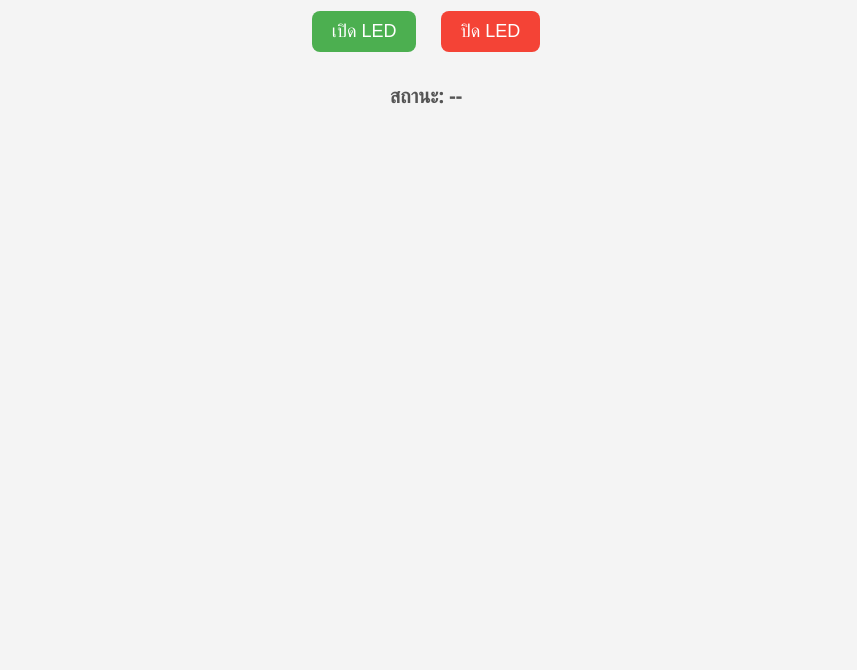
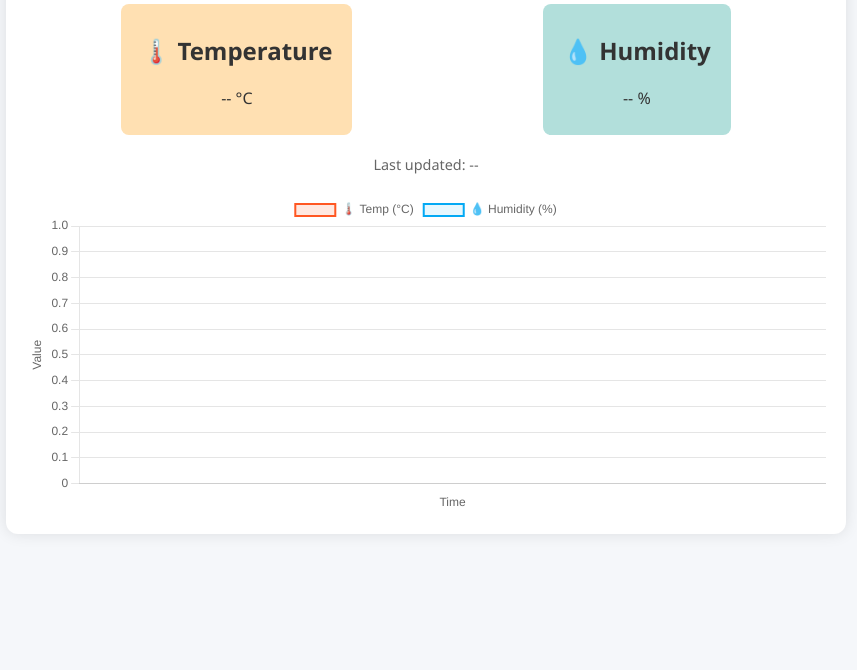
Before and after one commit to naphattanon4519/iotproject, a plain HTML site: page index.html in a window 1280 px wide. Shown: the part 130-800 px from the top of the page, without its empty margins (214-1071 px from the left). Drawn offline with nearby package versions, Linux system fonts and the light colour scheme; no server answers.

Commit message:
Add files via upload

```diff
--- a/index.html
+++ b/index.html
@@ -1,84 +1,165 @@
+
 <!DOCTYPE html>
-<html lang="th">
+<html lang="en">
 <head>
-  <meta charset="UTF-8" />
-  <meta name="viewport" content="width=device-width, initial-scale=1.0" />
-  <title>ควบคุมหลอดไฟ LED ด้วย Firebase</title>
+  <meta charset="UTF-8">
+  <title>IoT Temp & Humidity Monitor</title>
+  <meta name="viewport" content="width=device-width, initial-scale=1.0">
   <script src="https://www.gstatic.com/firebasejs/8.10.0/firebase-app.js"></script>
   <script src="https://www.gstatic.com/firebasejs/8.10.0/firebase-database.js"></script>
+  <script src="https://cdn.jsdelivr.net/npm/chart.js"></script>
   <style>
     body {
       font-family: 'Segoe UI', sans-serif;
+      background: #f5f7fa;
+      color: #333;
+      margin: 0;
+      padding: 0;
+    }
+    .container {
+      max-width: 800px;
+      margin: 30px auto;
+      background: #fff;
+      padding: 20px;
+      border-radius: 12px;
+      box-shadow: 0px 0px 15px rgba(0,0,0,0.1);
+    }
+    h1 {
       text-align: center;
-      padding: 50px;
-      background: #f4f4f4;
+      margin-bottom: 20px;
     }
-    h2 {
-      color: #333;
+    .current-data {
+      display: flex;
+      justify-content: space-around;
+      margin-bottom: 20px;
     }
-    .btn {
-      font-size: 18px;
+    .data-box {
+      text-align: center;
       padding: 10px 20px;
-      margin: 10px;
-      border: none;
       border-radius: 8px;
-      cursor: pointer;
-      transition: background 0.3s ease;
+      background-color: #e0f7fa;
     }
-    .btn-on {
-      background-color: #4CAF50;
-      color: white;
+    .data-box.temp {
+      background-color: #ffe0b2;
     }
-    .btn-on:hover {
-      background-color: #45a049;
+    .data-box.hum {
+      background-color: #b2dfdb;
     }
-    .btn-off {
-      background-color: #f44336;
-      color: white;
+    #timestamp {
+      text-align: center;
+      font-size: 0.9em;
+      color: #666;
+      margin-bottom: 20px;
     }
-    .btn-off:hover {
-      background-color: #da190b;
-    }
-    #ledStatus {
-      font-size: 20px;
-      font-weight: bold;
-      color: #555;
-      margin-top: 20px;
+    canvas {
+      background: #fff;
+      border-radius: 10px;
     }
   </style>
 </head>
 <body>
-  <h2>💡 ควบคุมหลอดไฟ LED ผ่าน Firebase</h2>
-  <button class="btn btn-on" onclick="setLedStatus('on')">เปิด LED</button>
-  <button class="btn btn-off" onclick="setLedStatus('off')">ปิด LED</button>
-  <p id="ledStatus">สถานะ: --</p>
+  <div class="container">
+    <h1>🌤️ Temp & Humidity Monitor</h1>
+    <div class="current-data">
+      <div class="data-box temp">
+        <h2>🌡️ Temperature</h2>
+        <p id="temp">-- °C</p>
+      </div>
+      <div class="data-box hum">
+        <h2>💧 Humidity</h2>
+        <p id="hum">-- %</p>
+      </div>
+    </div>
+    <div id="timestamp">Last updated: --</div>
+    <canvas id="chart" height="120"></canvas>
+  </div>
 
   <script>
-    // 🔧 ตั้งค่า Firebase
-    const firebaseConfig = {
-      apiKey: "AIzaSyDRY4j_dl_0XHklG4t0rU8ceHgBj5xTeHc",
-      authDomain: "ledcontrol-929b9.firebaseapp.com",
-      databaseURL: "https://ledcontrol-929b9-default-rtdb.firebaseio.com",
-      projectId: "ledcontrol-929b9",
-      storageBucket: "ledcontrol-929b9.firebasestorage.app",
-      messagingSenderId: "913743991583",
-      appId: "1:913743991583:web:e4bd57021410adbaecd62a"
+    // Firebase config (แก้ไขค่าด้านล่างให้ตรงกับโปรเจกต์คุณ)
+    var firebaseConfig = {
+      apiKey: "AIzaSyBVyiqdsl4HQ0CeC06AMtp06V-IgOKEQlE",
+      authDomain: "iotproject-200a1-default-rtdb.firebaseio.com",
+      databaseURL: "https://iotproject-200a1-default-rtdb.firebaseio.com",
+      projectId: "iotproject-200a1T"
     };
+    firebase.initializeApp(firebaseConfig);
+    var db = firebase.database();
 
-    // 🚀 เริ่มต้น Firebase
-    firebase.initializeApp(firebaseConfig);
-    const db = firebase.database();
+    const tempEl = document.getElementById("temp");
+    const humEl = document.getElementById("hum");
+    const timeEl = document.getElementById("timestamp");
 
-    // 📤 ฟังก์ชันควบคุม LED
-    const setLedStatus = (status) => {
-      db.ref("led").set(status);
-    };
+    const ctx = document.getElementById('chart').getContext('2d');
+    const chart = new Chart(ctx, {
+      type: 'line',
+      data: {
+        labels: [],
+        datasets: [{
+          label: '🌡️ Temp (°C)',
+          data: [],
+          backgroundColor: 'rgba(255, 138, 101, 0.2)',
+          borderColor: 'rgba(255, 87, 34, 1)',
+          borderWidth: 2,
+          fill: true
+        },
+        {
+          label: '💧 Humidity (%)',
+          data: [],
+          backgroundColor: 'rgba(129, 212, 250, 0.2)',
+          borderColor: 'rgba(3, 169, 244, 1)',
+          borderWidth: 2,
+          fill: true
+        }]
+      },
+      options: {
+        responsive: true,
+        scales: {
+          x: {
+            title: { display: true, text: 'Time' }
+          },
+          y: {
+            beginAtZero: true,
+            title: { display: true, text: 'Value' }
+          }
+        }
+      }
+    });
 
-    // 📥 ติดตามสถานะ LED แบบเรียลไทม์
-    const statusElement = document.getElementById("ledStatus");
-    db.ref("led").on("value", (snapshot) => {
-      const status = snapshot.val();
-      statusElement.innerText = `สถานะ: ${status === "on" ? "เปิด" : "ปิด"}`;
+    function updateChart(temp, hum) {
+      const now = new Date();
+      const label = now.toLocaleTimeString();
+      if (chart.data.labels.length > 20) {
+        chart.data.labels.shift();
+        chart.data.datasets[0].data.shift();
+        chart.data.datasets[1].data.shift();
+      }
+      chart.data.labels.push(label);
+      chart.data.datasets[0].data.push(temp);
+      chart.data.datasets[1].data.push(hum);
+      chart.update();
+    }
+
+    function updateTime() {
+      const now = new Date();
+      timeEl.innerText = "Last updated: " + now.toLocaleString();
+    }
+
+    db.ref("sensor/temperature").on("value", (snapshot) => {
+      const val = snapshot.val();
+      tempEl.innerText = val + " °C";
+    });
+
+    db.ref("sensor/humidity").on("value", (snapshot) => {
+      const val = snapshot.val();
+      humEl.innerText = val + " %";
+    });
+
+    db.ref("sensor").on("value", (snapshot) => {
+      const val = snapshot.val();
+      if (val && val.temperature !== undefined && val.humidity !== undefined) {
+        updateChart(val.temperature, val.humidity);
+        updateTime();
+      }
     });
   </script>
 </body>
```
